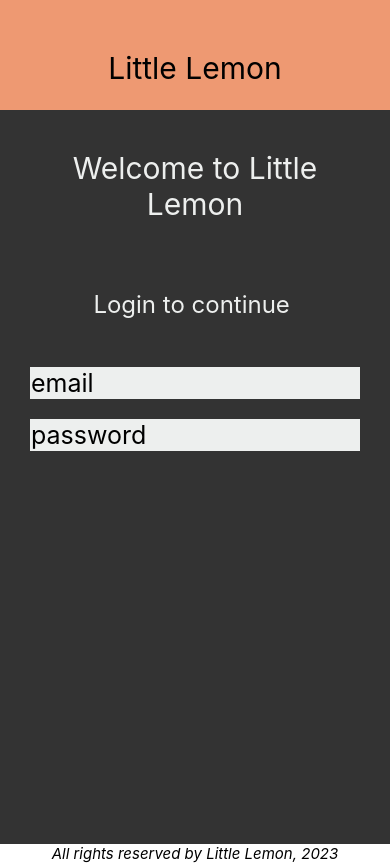
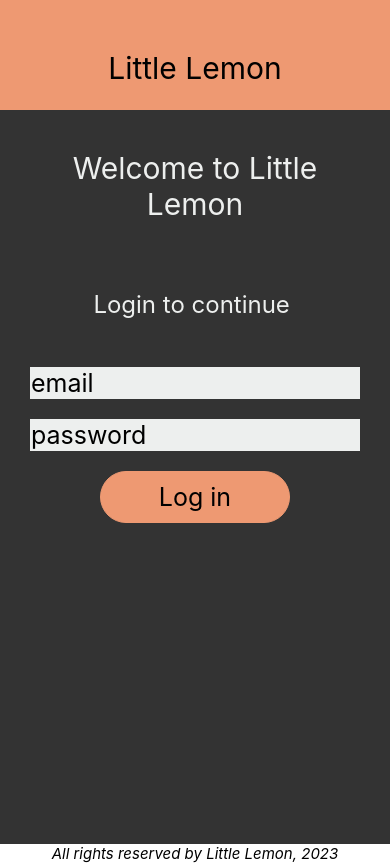
Before and after one commit to tndevelop/ReactNative-LittleLemonApp, a React Native app: screen / in a window 390 px wide. Built offline with nearby package versions, Linux system fonts and the light colour scheme.

Commit message:
Login button

```diff
--- a/components/LoginScreen.js
+++ b/components/LoginScreen.js
@@ -1,22 +1,52 @@
-import { ScrollView, Text, StyleSheet, TextInput} from 'react-native';
+import { ScrollView, Text, StyleSheet, TextInput, Pressable, Button} from 'react-native';
 import {useState} from 'react'
 
 export default function LoginScreen() {
   const [email, setEmail] = useState('')
   const [password, setPassword] = useState('')
+  const [logged, setLogged] = useState(false)
 
   return (
     <ScrollView style={styles.container}>
       <Text style={styles.headerText}>Welcome to Little Lemon</Text>
-      <Text style={styles.regularText}>Login to continue </Text>
-      <TextInput placeholder={'email'} style={styles.input} value={email} onChangeText={setEmail} keyboardType={'email-address'}></TextInput>
-      <TextInput placeholder={'password'} style={styles.input} value={password} onChangeText={setPassword} secureTextEntry={true}></TextInput>
 
+      {logged===false ?
+      <>
+
+        <Text style={styles.regularText}>Login to continue </Text>
+        <TextInput placeholder={'email'} style={styles.input} value={email} onChangeText={setEmail} keyboardType={'email-address'}></TextInput>
+        <TextInput placeholder={'password'} style={styles.input} value={password} onChangeText={setPassword} secureTextEntry={true}></TextInput>
+        <Pressable
+        style={styles.loginButton}
+          onPress={() => setLogged(!logged)}
+        >
+          <Text style={styles.buttonText}>Log in</Text>
+
+        </Pressable>
+      </>
+      :
+      <>
+        <Text style={styles.regularText}>login successful!</Text>
+      </>
+    }
     </ScrollView>
   );
 }
 
 const styles = StyleSheet.create({
+  loginButton:{fontSize: 22,
+    padding: 10,
+    marginVertical: 20,
+    margin: 100,
+    backgroundColor: '#EE9972',
+    borderColor: '#EE9972',
+    borderWidth: 1,
+    borderRadius: 50},
+    buttonText: {
+      color: 'black',
+      textAlign: 'center',
+      fontSize: 25,
+    },
   input:{backgroundColor:'#EDEFEE', borderColor:'#EDEFEE', borderWidth:1, marginHorizontal:30, fontSize:25, marginTop:20 },
   container: {
     flex: 1,
```
